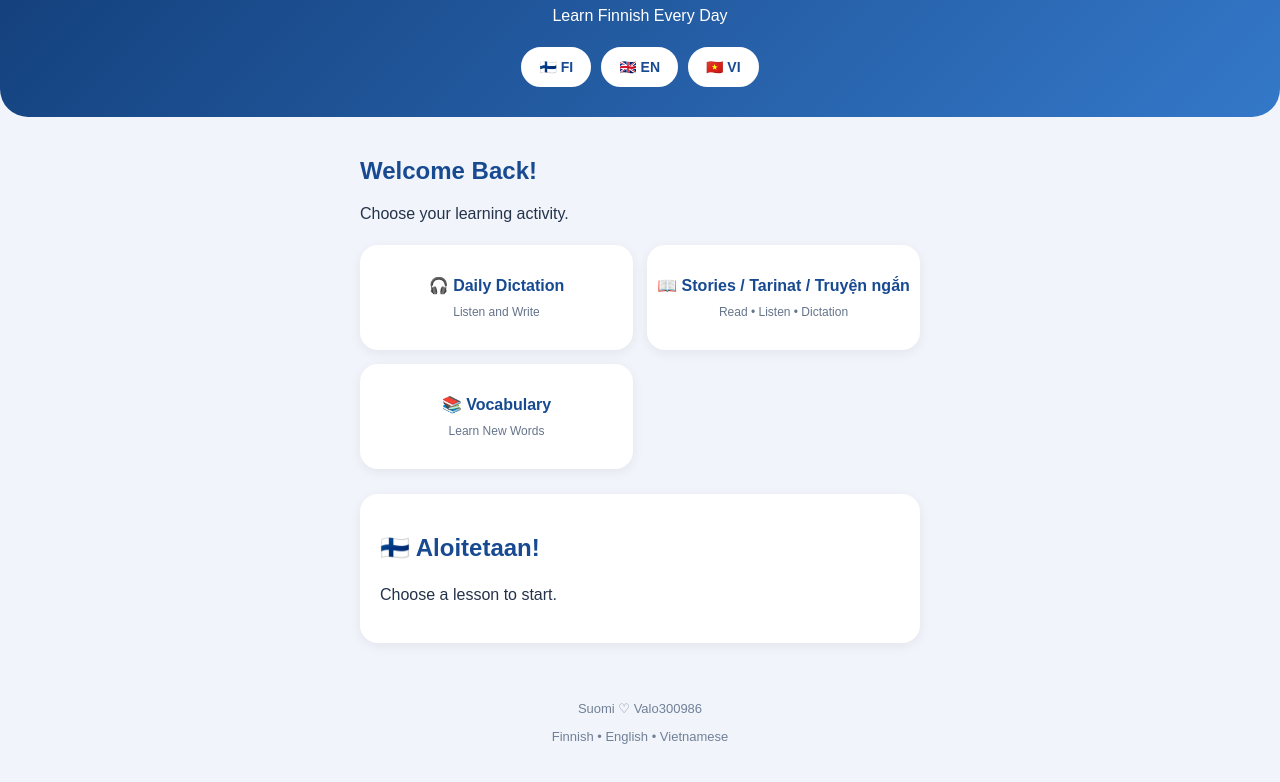
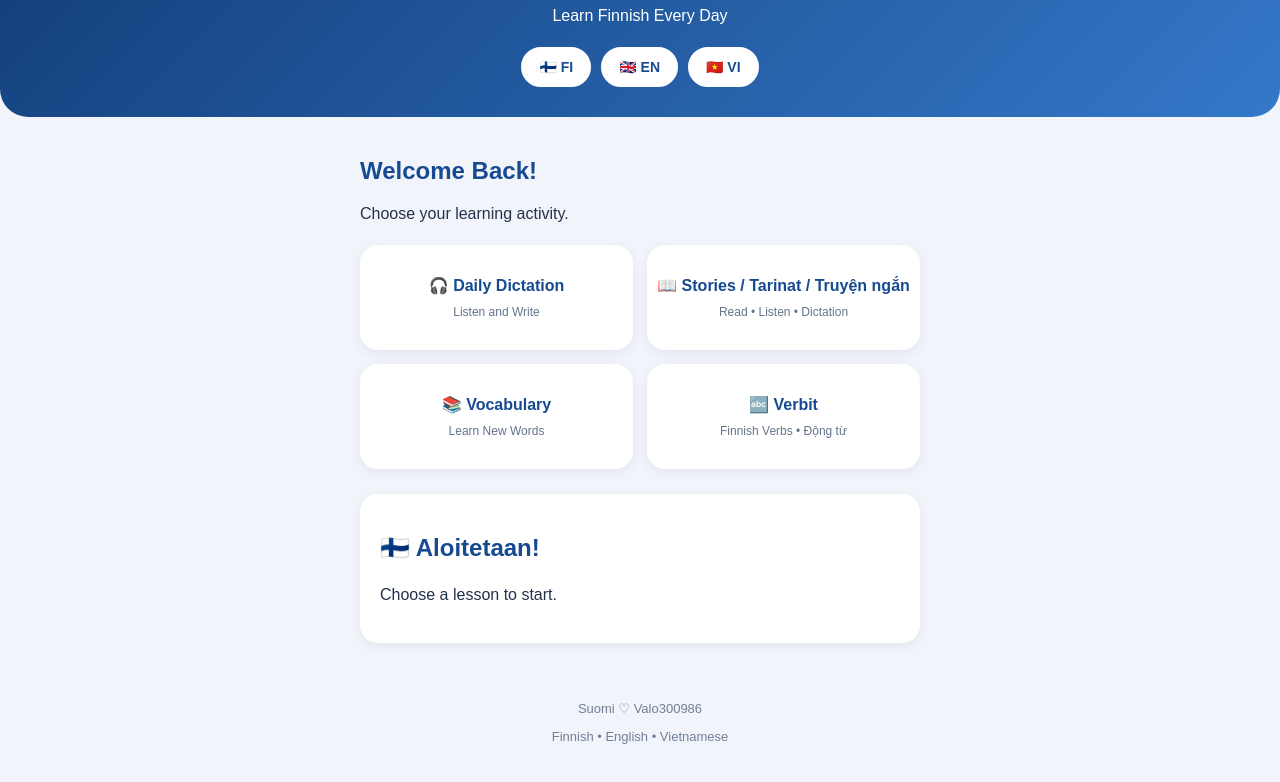
Before and after one commit to quang300986/Suomi-Valo300986, a plain HTML site: page index.html in a window 1280 px wide. Shown: the part 108-890 px from the top of the page. Drawn offline with Linux system fonts and the light colour scheme.

Commit message:
Add button for Finnish verbs lesson

```diff
--- a/index.html
+++ b/index.html
@@ -42,6 +42,12 @@
             <small id="desc-vocabulary">Learn New Words</small>
         </button>
 
+        <button onclick="openLesson('verbs')">
+            🔤 <span>Verbit</span>
+            <small>Finnish Verbs • Động từ</small>
+        </button>
+
+
     </section>
 
     <section id="lesson">
```
